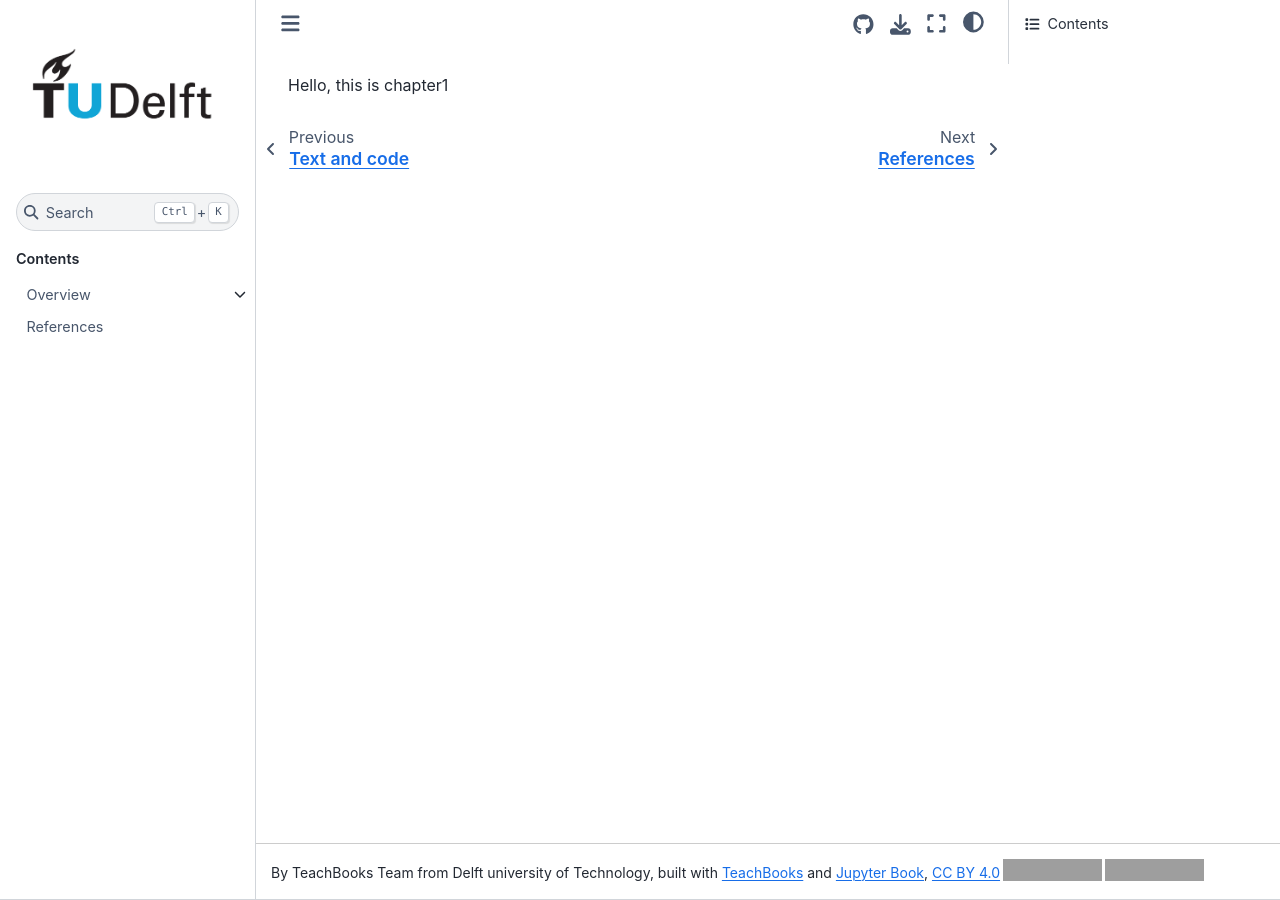
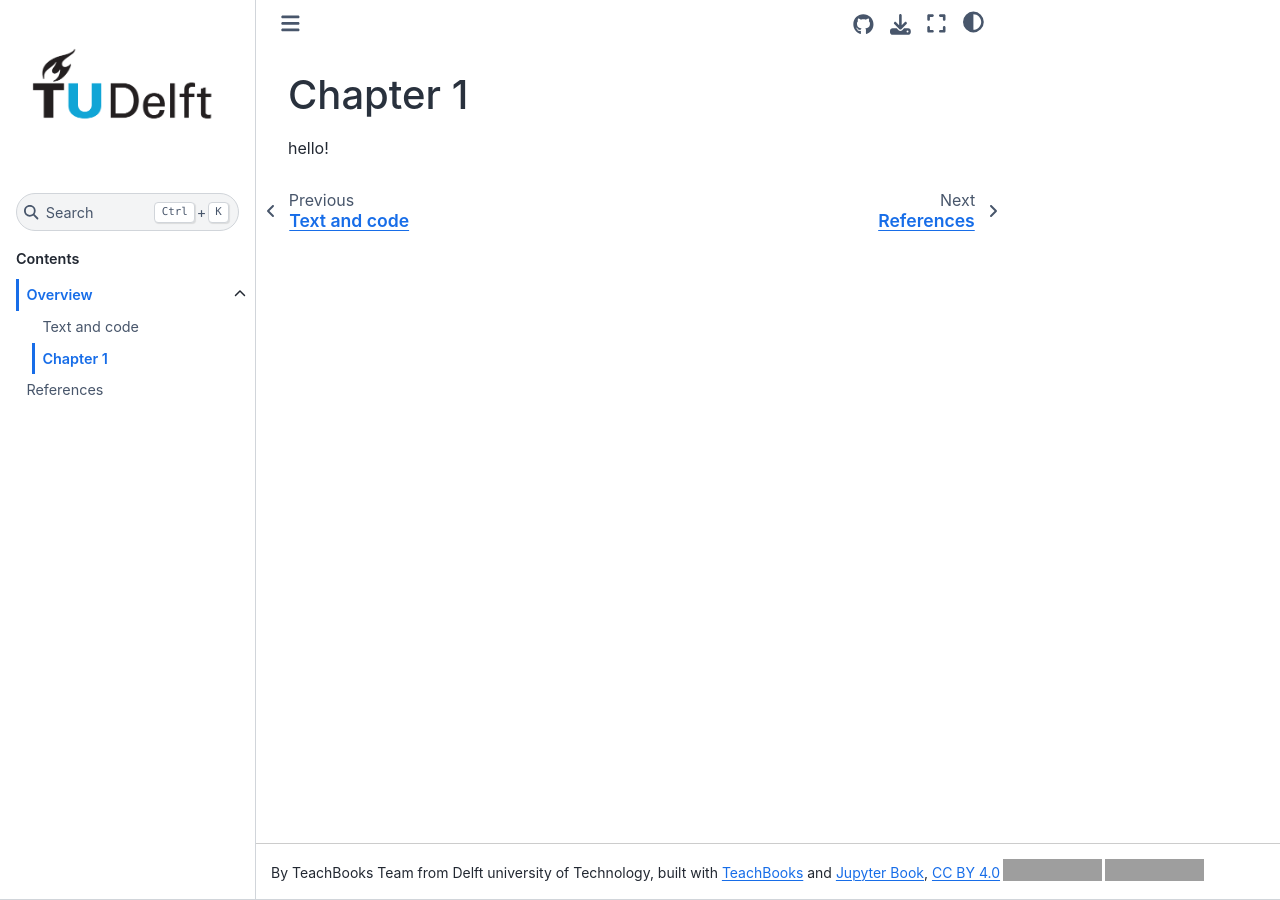
Before and after one commit to ICSlingerland/test_book_from_template, a Jupyter Book: the page built from book/some_content/Chapter1.md, in a window 1280 px wide. Built offline with Jupyter Book 1.0.4 settings and Sphinx 7.4.7 and the Sphinx Book theme 1.1.4, drawn with Linux system fonts in a browser that asks for light colours; pages that are not in the unit, such as notebooks, are missing from menus; comment, search, counter and statistics services are not loaded; grey boxes are pictures that could not be loaded.

Commit message:
Update Chapter1.md

```diff
--- a/book/some_content/Chapter1.md
+++ b/book/some_content/Chapter1.md
@@ -1 +1,3 @@
-Hello, this is chapter1
+## Chapter 1
+
+hello!
```
